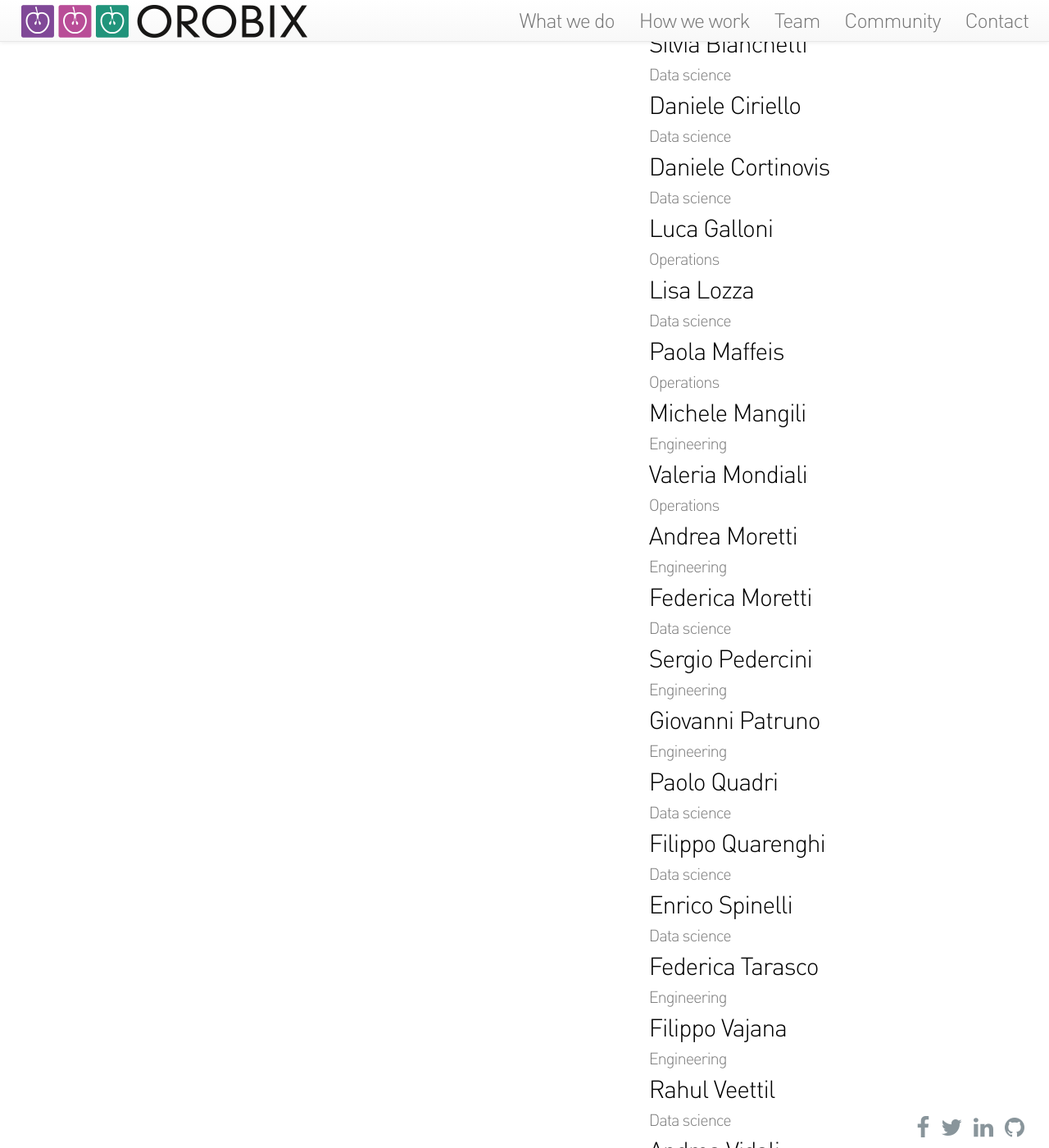
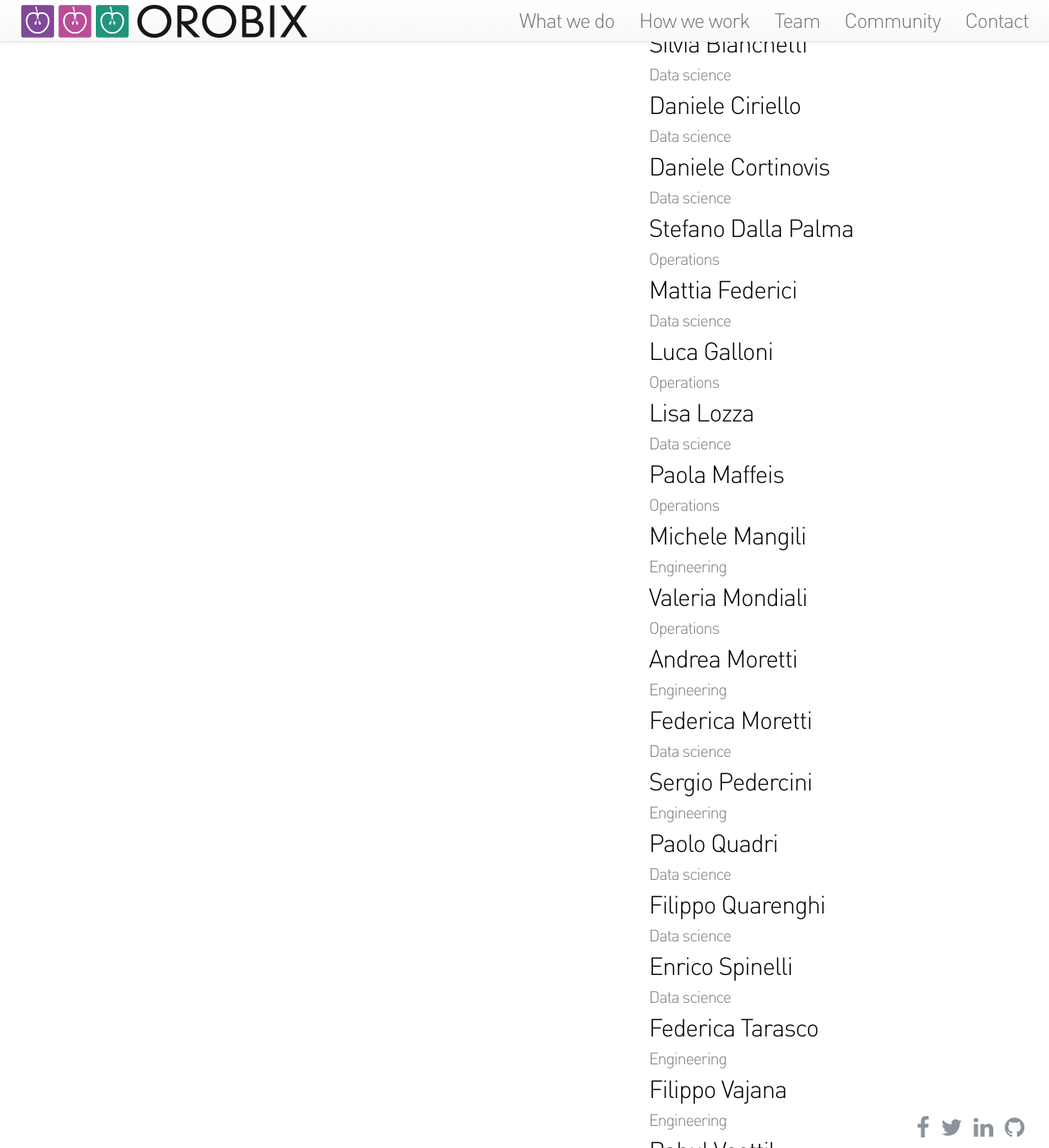
Before and after one commit to orobix/orobix.github.com, a Jekyll site: the page built from team.html, in a window 1280 px wide and 1400 px high, scrolled down 1261 px. Shown: the whole window at 82% size. Built offline with Jekyll 4.4.1, drawn with Linux system fonts in a browser that asks for light colours; nearby versions of some CDN libraries; some of the changed text lies outside the part shown.

Commit message:
Update team

```diff
--- a/team.html
+++ b/team.html
@@ -100,6 +100,14 @@
           <h4 class="team-name">Data science</h4>
         </div>
         <div class="col-xs-6 col-md-12">
+          <h2 class="team-title-bottom">Stefano Dalla Palma</h2>
+          <h4 class="team-name">Operations</h4>
+        </div>
+        <div class="col-xs-6 col-md-12">
+          <h2 class="team-title-bottom">Mattia Federici</h2>
+          <h4 class="team-name">Data science</h4>
+        </div>
+        <div class="col-xs-6 col-md-12">
           <h2 class="team-title-bottom">Luca Galloni</h2>
           <h4 class="team-name">Operations</h4>
         </div>
@@ -132,10 +140,6 @@
           <h4 class="team-name">Engineering</h4>
         </div>
         <div class="col-xs-6 col-md-12">
-          <h2 class="team-title-bottom">Giovanni Patruno</h2>
-          <h4 class="team-name">Engineering</h4>
-        </div>
-        <div class="col-xs-6 col-md-12">
           <h2 class="team-title-bottom">Paolo Quadri</h2>
           <h4 class="team-name">Data science</h4>
         </div>
@@ -160,6 +164,10 @@
           <h4 class="team-name">Data science</h4>
         </div>
         <div class="col-xs-6 col-md-12">
+          <h2 class="team-title-bottom">Fabio Verzeletti</h2>
+          <h4 class="team-name">Engineering</h4>
+        </div>
+        <div class="col-xs-6 col-md-12">
           <h2 class="team-title-bottom">Andrea Vidali</h2>
           <h4 class="team-name">Data science</h4>
         </div>
```
